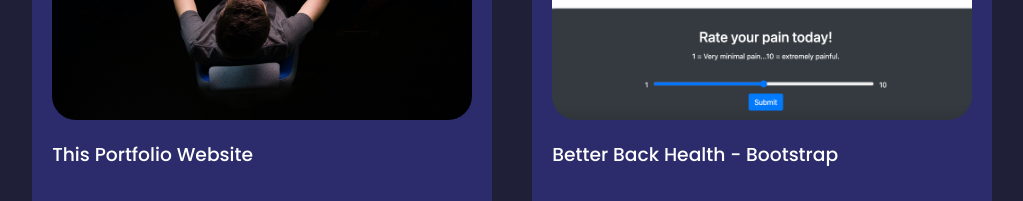
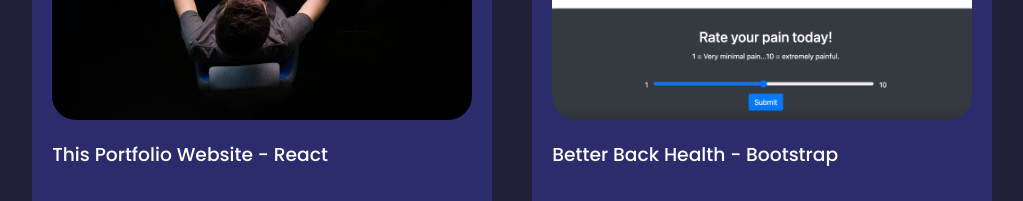
Before and after one commit to RemleyNick/portfolio-website, a React (Create React App) app: page / in a window 1280 px wide. Shown: the part 1840-2041 px from the top of the page, without its empty margins (128-1151 px from the left). Built offline with nearby package versions, Linux system fonts and the light colour scheme.

Commit message:
Live demo link

```diff
--- a/src/components/portfolio/Portfolio.jsx
+++ b/src/components/portfolio/Portfolio.jsx
@@ -27,7 +27,7 @@ const Portfolio = () => {
                             Github
                         </a>
                         <a
-                            href="https://github.com/RemleyNick/bootstrap-project"
+                            href="https://betterbackhealth.netlify.app/"
                             className="btn btn-primary"
                             target="_blank"
                             rel="noreferrer"
@@ -64,7 +64,7 @@ const Portfolio = () => {
                     <div className="portfolio_item-image">
                         <img src={Programmer} alt="Project 1"></img>
                     </div>
-                    <h3>This Portfolio Website</h3>
+                    <h3>This Portfolio Website - React</h3>
                     <div className="portfolio_item-cta">
                         <a
                             href="https://github.com/RemleyNick/portfolio-website"
```
